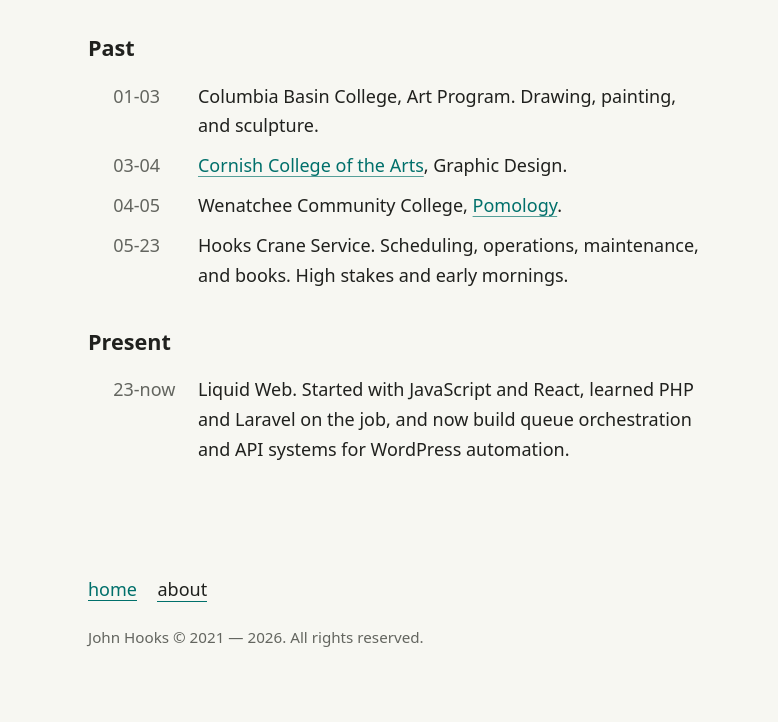
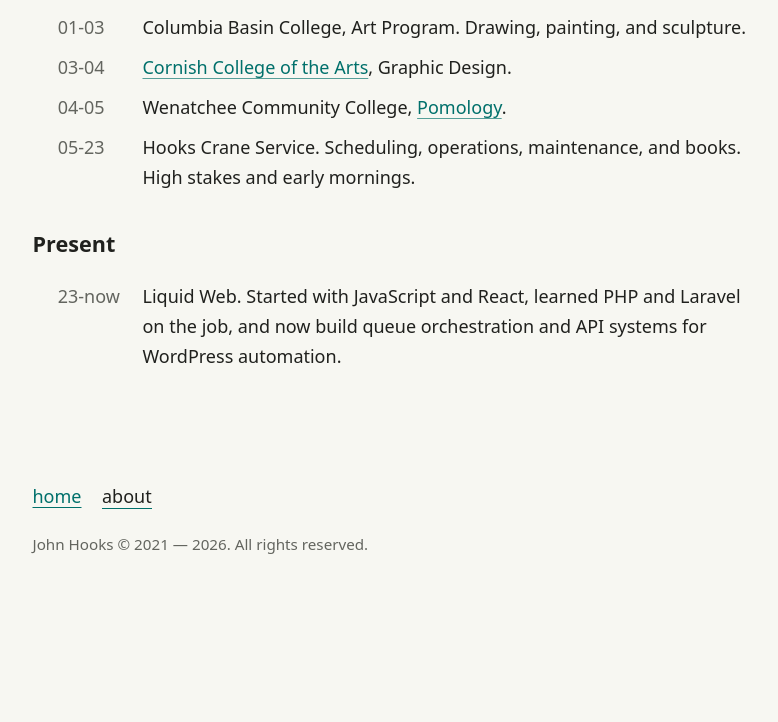
Before and after one commit to johnhooks/johnhooks.github.io, an Astro site: page /about in a window 1280 px wide. Shown: the part 1019-1741 px from the top of the page, without its empty margins (240-1018 px from the left). After the commit the page ends 1648 px from the top, so only its background shows below. Built offline with nearby package versions, Linux system fonts and the light colour scheme; Astro itself is replaced by a stand-in of ours; no server answers.

Commit message:
fix: stabilize page layout

```diff
--- a/src/app.css
+++ b/src/app.css
@@ -8,7 +8,7 @@
     ui-monospace, SFMono-Regular, Menlo, Monaco, Consolas, "Liberation Mono",
     monospace;
 
-  --measure: clamp(34rem, 72vw, 42rem);
+  --measure: clamp(34rem, 76vw, 45rem);
   --gutter: clamp(1rem, 4vw, 1.5rem);
 
   --space-2xs: clamp(0.25rem, 0.4vw, 0.375rem);
@@ -83,6 +83,7 @@
 html {
   background: var(--color-bg);
   font-family: var(--font-body);
+  scrollbar-gutter: stable;
   text-size-adjust: 100%;
 }
 
@@ -200,7 +201,8 @@
 }
 
 .site-shell {
-  width: min(100%, var(--measure));
+  width: 100%;
+  max-width: calc(var(--measure) + (var(--gutter) * 2));
   margin-inline: auto;
   padding-inline: var(--gutter);
 }
@@ -383,11 +385,14 @@
 .prose ul,
 .prose ol,
 .prose blockquote,
+.prose table {
+  margin-block: calc(var(--space-md) + var(--space-2xs));
+}
+
 .prose pre,
-.prose table,
 .prose doc-info,
 .prose .link-badges {
-  margin-block: var(--space-md);
+  margin-block: var(--space-lg);
 }
 
 .prose h1,
@@ -491,6 +496,7 @@
 
 .prose pre > code > .line {
   display: block;
+  min-height: 1.6em;
   padding-inline: var(--space-md);
 }
 
--- a/src/components/NavigationLink.astro
+++ b/src/components/NavigationLink.astro
@@ -5,14 +5,24 @@
 };
 
 const { to, pathname } = Astro.props;
-const isActive = pathname === to;
+const normalizePath = (path: string) =>
+  path.length > 1 ? path.replace(/\/$/, "") : path;
+const isActive = normalizePath(pathname) === normalizePath(to);
 const className = isActive
   ? "site-nav__link site-nav__link--active"
   : "site-nav__link";
 ---
 
 <li>
-  <a href={to} class={className}>
-    <slot />
-  </a>
+  {
+    isActive ? (
+      <span class={className} aria-current="page">
+        <slot />
+      </span>
+    ) : (
+      <a href={to} class={className}>
+        <slot />
+      </a>
+    )
+  }
 </li>
```
Also changed, not shown: 1 other file.
